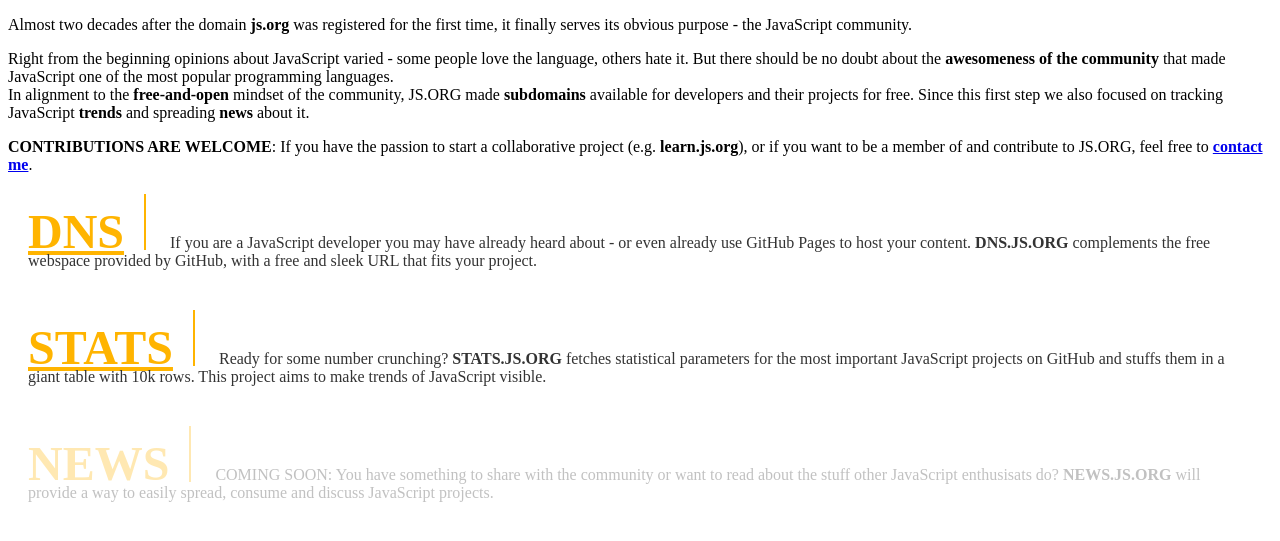
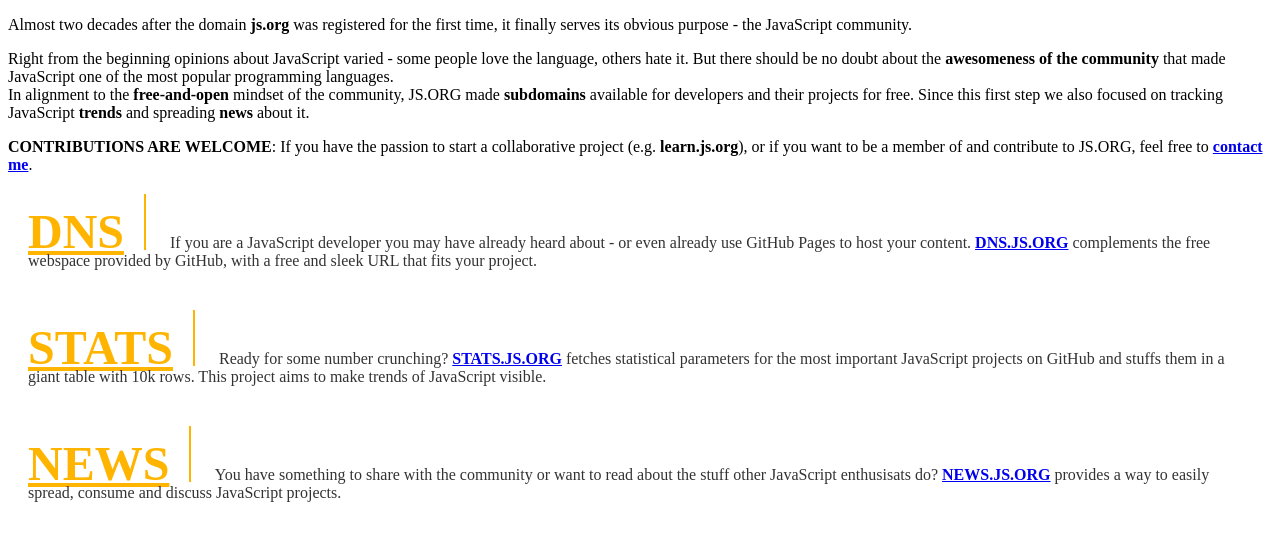
Before and after one commit to js-org/js.org.old, a Jekyll site: the page built from index.html, in a window 1280 px wide, cut to the strip 408-950 px from the top of the page. Built offline with Jekyll 4.4.1, drawn with Linux system fonts in a browser that asks for light colours.

Commit message:
Update index.html
finally!

```diff
--- a/index.html
+++ b/index.html
@@ -12,14 +12,14 @@
    <ul class="btf panel">
       <li>
          <h3><a href="https://dns.js.org">DNS</a></h3>
-         If you are a JavaScript developer you may have already heard about - or even already use GitHub Pages to host your content. <strong>DNS.JS.ORG</strong> complements the free webspace provided by GitHub, with a free and sleek URL that fits your project.
+         If you are a JavaScript developer you may have already heard about - or even already use GitHub Pages to host your content. <strong><a href="https://dns.js.org">DNS.JS.ORG</a></strong> complements the free webspace provided by GitHub, with a free and sleek URL that fits your project.
       </li>
       <li>
          <h3><a href="https://stats.js.org">STATS</a></h3>
-         Ready for some number crunching? <strong>STATS.JS.ORG</strong> fetches statistical parameters for the most important JavaScript projects on GitHub and stuffs them in a giant table with 10k rows. This project aims to make trends of JavaScript visible.
+         Ready for some number crunching? <strong><a href="https://stats.js.org">STATS.JS.ORG</a></strong> fetches statistical parameters for the most important JavaScript projects on GitHub and stuffs them in a giant table with 10k rows. This project aims to make trends of JavaScript visible.
       </li>
-      <li class="comingsoon">
-         <h3>NEWS</h3>
-         COMING SOON: You have something to share with the community or want to read about the stuff other JavaScript enthusisats do? <strong>NEWS.JS.ORG</strong> will provide a way to easily spread, consume and discuss JavaScript projects.
+      <li>
+         <h3><a href="http://news.js.org">NEWS</a></h3>
+         You have something to share with the community or want to read about the stuff other JavaScript enthusisats do? <strong><a href="http://news.js.org">NEWS.JS.ORG</a></strong> provides a way to easily spread, consume and discuss JavaScript projects.
       </li>
    </ul>
```
